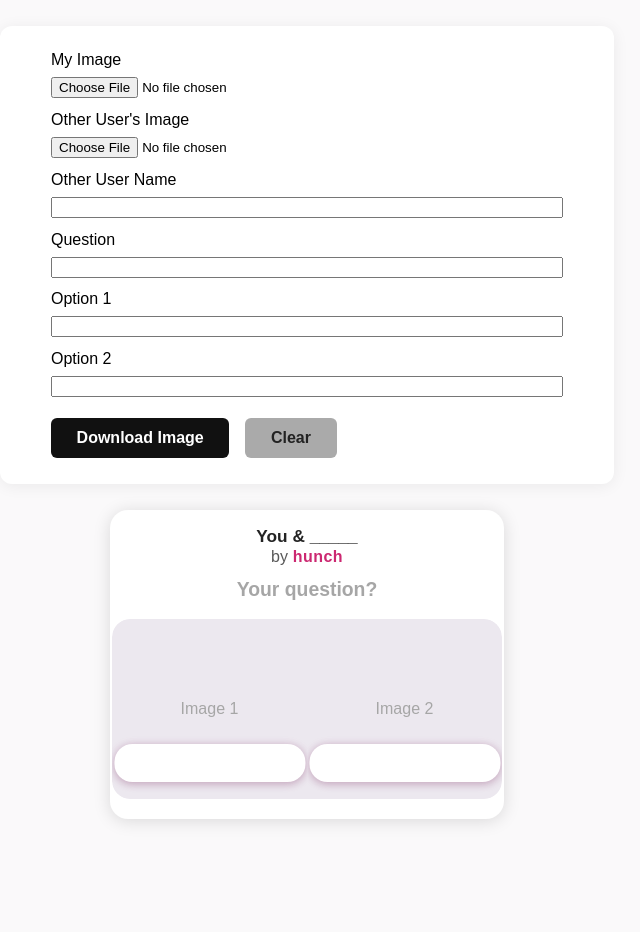
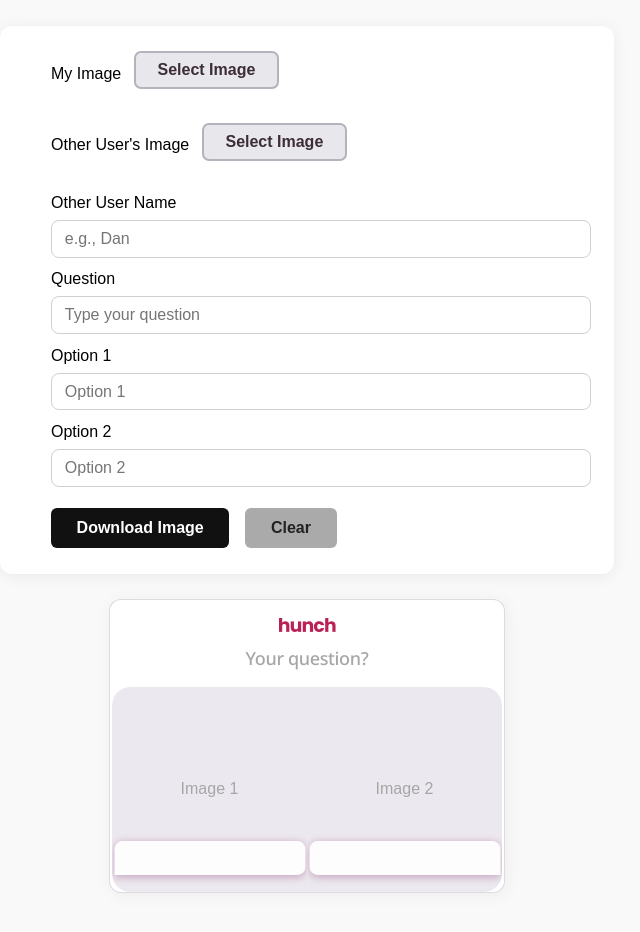
Before and after one commit to nitika-hunch/this-that, a React (Create React App) app: page / in a window 1280 px wide. Shown: the top 932 px of the page, without its empty margins (333-973 px from the left). Before the commit the page ends 870 px from the top, so only its background shows below. Built offline with nearby package versions, Linux system fonts and the light colour scheme.

Commit message:
Fixed issues

```diff
--- a/package.json
+++ b/package.json
@@ -7,9 +7,9 @@
     "build": "react-scripts build"
   },
   "dependencies": {
+    "html2canvas": "^1.4.1",
     "react": "^18.0.0",
     "react-dom": "^18.0.0",
-    "html2canvas": "^1.4.1",
     "react-scripts": "^5.0.1"
   },
   "browserslist": {
--- a/public/index.html
+++ b/public/index.html
@@ -2,8 +2,11 @@
 <html lang="en">
   <head>
     <meta charset="utf-8" />
+    <meta name="viewport" content="width=device-width, initial-scale=1" />
     <title>This-That Carousel</title>
-    <meta name="viewport" content="width=device-width, initial-scale=1" />
+    <link rel="preconnect" href="https://fonts.googleapis.com">
+    <link rel="preconnect" href="https://fonts.gstatic.com" crossorigin>
+    <link href="https://fonts.googleapis.com/css2?family=Noto+Sans:wght@500;600;700&display=swap" rel="stylesheet">
   </head>
   <body>
     <noscript>You need to enable JavaScript to run this app.</noscript>
--- a/src/App.css
+++ b/src/App.css
@@ -51,14 +51,22 @@ body, html, #root, .app-root {
 }
 
 /* CARD PREVIEW */
+.brand-hunch-logo {
+  display: block;
+  margin: 0 auto;
+  height: 14px; /* requested */
+  width: auto;
+}
 .mock-card {
   background: #fff;
-  border-radius: 18px;
-  box-shadow: 0 2px 17px #0002;
+  border-radius: 12px;
+  border: 0.5px solid rgba(26, 26, 26, 0.15);
+  box-shadow: 2px 2px 18px 0 rgba(0, 0, 0, 0.05);
   width: 92vw;
   max-width: 440px;
+  aspect-ratio: 7 / 5; /* ensure 7:5 ratio for download matching */
   margin-bottom: 2vw;
-  padding: 0.8em 0.1em 1.2em 0.1em;
+  padding: 0.8em 0.1em 0 0.1em; /* remove bottom padding */
   display: flex;
   flex-direction: column;
   align-items: center;
@@ -70,6 +78,17 @@ body, html, #root, .app-root {
   margin-top: 0.3em;
   text-align: center;
 }
+.mock-head-group {
+  display: inline-block; /* shrink-to-fit so byline can align to title width */
+  text-align: left;
+}
+.mock-head-group .mock-title {
+  text-align: center;
+}
+.mock-head-group .mock-byhunch {
+  width: 100%;
+  text-align: right; /* align to end of title */
+}
 .mock-title {
   font-family: 'Montserrat', Arial, sans-serif;
   font-weight: 800;
@@ -79,33 +98,35 @@ body, html, #root, .app-root {
   line-height: 1.14;
 }
 .mock-byhunch {
-  font-size: 1em;
-  color: #595959;
+  font-size: 0.85em; /* smaller, subtle */
+  color: #6a6a6a;
   font-family: 'Montserrat', Arial, sans-serif;
   font-weight: 500;
   letter-spacing: 0.01em;
   margin-bottom: 0.36em;
 }
 .mock-byhunch span {
-  color: #cc2871;
-  font-weight: 700;
-  letter-spacing: 0.03em;
+  color: #cc2871; /* hunch pink */
+  font-weight: 600; /* lighter weight */
+  letter-spacing: 0.02em;
 }
 .mock-question {
   width: 100%;
   text-align: center;
-  font-size: 1.21em;
-  font-family: 'Montserrat', Arial, sans-serif;
-  font-weight: 600;
+  font-family: "Noto Sans", -apple-system, BlinkMacSystemFont, "Segoe UI", Roboto, Helvetica, Arial, sans-serif;
+  font-size: 18px;
+  font-style: normal;
+  font-weight: 500;
+  line-height: 24px; /* 133.333% */
+  letter-spacing: -0.36px;
   color: #242424;
-  margin-top: 0.3em;
+  margin-top: 0.8em;
   margin-bottom: 0.96em;
 }
 .mock-img-row {
   width: 100%;
-  height: 42vw;
+  flex: 1 1 auto; /* grow to fill remaining space in 7:5 card */
   min-height: 135px;
-  max-height: 220px;
   display: flex;
   flex-direction: row;
   gap: 0;
@@ -158,45 +179,51 @@ body, html, #root, .app-root {
   background: #fff;
   border-radius: 18px;
   box-shadow: 0 2px 9px #0002, 0 1.6px 9px #c1469647;
-  font-size: 0.98em;
-  font-family: 'Montserrat', Arial, sans-serif;
-  font-weight: bold;
-  padding: 0.7em 1.2em;
-  min-height: 2.45em;
+  text-align: center;
+  /* Requested typography */
+  font-family: "Noto Sans", -apple-system, BlinkMacSystemFont, "Segoe UI", Roboto, Helvetica, Arial, sans-serif;
+  font-size: 16px;
+  font-style: normal;
+  font-weight: 600;
+  line-height: 22px; /* 137.5% */
+  letter-spacing: -0.32px;
+  leading-trim: both;
+  text-edge: cap;
+  padding: 0.6em 1.1em;
+  min-height: 2.1em;
   display: flex;
-  flex-direction: column;
+  flex-direction: row;
   justify-content: center;
   align-items: center;
-  text-align: center;
   z-index: 2;
   box-sizing: border-box;
-  line-height: 1.07;
   margin: 0;
   word-break: break-word;
   white-space: normal;
 }
 .opt-pink, .opt-main-line {
   color: #ba0865;
-  font-weight: 900;
-  font-size: 0.99em;
-  letter-spacing: 0;
-  display: block;
-  line-height: 1.07;
+  font-weight: inherit; /* use 600 */
+  font-size: inherit;
+  letter-spacing: inherit;
+  display: inline;
+  line-height: inherit;
   margin: 0;
 }
 .opt-black, .opt-second-line {
   color: #222;
-  font-weight: 900;
-  font-size: 0.99em;
-  letter-spacing: 0.01em;
-  display: block;
-  margin-top: 0.13em;
-  line-height: 1.07;
+  font-weight: inherit; /* use 600 */
+  font-size: inherit;
+  letter-spacing: inherit;
+  display: inline;
+  margin: 0;
+  line-height: inherit;
 }
 @media (max-width: 420px) {
   .img-pill-caption {
     font-size: 0.92em;
     padding: 0.46em 0.6em;
+    min-height: 1.9em;
   }
 }
 @media (min-width: 701px) {
@@ -204,3 +231,79 @@ body, html, #root, .app-root {
   .mock-img-row { height: 180px; min-height: 135px; max-height: 220px; }
   .mock-title { font-size: 1.08em; }
 }
+.img-upload-btn {
+  display: inline-block;
+  background: #e8e8ec;
+  border: 2px solid #b3b3bb;
+  color: #3c2d37;
+  border-radius: 7px;
+  font-size: 1em;
+  font-weight: 600;
+  padding: 0.5em 1.34em;
+  margin-bottom: 0.44em;
+  margin-right: 1em;
+  cursor: pointer;
+  transition: background .15s, box-shadow .15s, color .15s;
+}
+.img-upload-btn:hover, .img-upload-btn:focus {
+  background: #f3c5e9;
+  outline: 3px solid #b70061;
+  box-shadow: 0 0 0 2px #f3c5e9;
+  color: #921253;
+}
+.img-upload-btn:active {
+  background: #ead0ea;
+  color: #b70061;
+}
+.input-group {
+  margin-bottom: 0.85em;
+  display: flex;
+  align-items: center;
+  gap: 0.8em;
+}
+
+/* Mobile/web accessible inputs */
+.form-section input[type="text"] {
+  width: 100%;
+  font-size: 16px; /* avoid iOS zoom */
+  padding: 0.55em 0.8em;
+  border: 1px solid #cfcfd5;
+  border-radius: 8px;
+  outline: none;
+}
+.form-section input[type="text"]:focus {
+  border-color: #b70061;
+  box-shadow: 0 0 0 3px #f0c3df;
+}
+.brand-hunch {
+  text-align: center;
+  font-family: 'Montserrat', Arial, sans-serif;
+  font-weight: 800;
+  color: #cc2871;
+  font-size: 1.3em;
+  letter-spacing: 0.02em;
+}
+.mock-question { margin-top: 0.8em; }
+.mock-img-left .img-pill-caption {
+  border-radius: 8.235px 8.235px 8.235px 0; /* top-left, top-right, bottom-right, bottom-left */
+  background: rgba(255, 255, 255, 0.90);
+  -webkit-backdrop-filter: blur(8.75px);
+  backdrop-filter: blur(8.75px);
+}
+.mock-img-right .img-pill-caption {
+  border-radius: 8.235px 8.235px 0 8.235px; /* top-left, top-right, bottom-right, bottom-left */
+  background: rgba(255, 255, 255, 0.90);
+  -webkit-backdrop-filter: blur(8.75px);
+  backdrop-filter: blur(8.75px);
+}
+
+.mock-question-container {
+  display: flex;
+  padding: 0; /* removed padding for downloadable output */
+  flex-direction: column;
+  justify-content: center;
+  align-items: center;
+  gap: 14px;
+  align-self: stretch;
+  width: 100%;
+}
--- a/src/App.js
+++ b/src/App.js
@@ -10,6 +10,9 @@ export default function App() {
   const [option1, setOption1] = useState('');
   const [option2, setOption2] = useState('');
   const previewRef = useRef();
+  // Refs for accessible file input triggers
+  const myImgInputRef = useRef();
+  const otherImgInputRef = useRef();
 
   const clearAll = () => {
     setMyImg(null);
@@ -18,6 +21,8 @@ export default function App() {
     setQuestion('');
     setOption1('');
     setOption2('');
+    if (myImgInputRef.current) myImgInputRef.current.value = '';
+    if (otherImgInputRef.current) otherImgInputRef.current.value = '';
   };
 
   const handleImg = (e, setImg) => {
@@ -38,10 +43,22 @@ export default function App() {
     let match;
     let key = 0;
     while ((match = regex.exec(text)) !== null) {
-      if (match.index > lastIndex) {
-        parts.push(<span className="opt-black" key={key++}>{text.slice(lastIndex, match.index)}</span>);
+      const preChunk = text.slice(lastIndex, match.index);
+      if (preChunk) {
+        parts.push(<span className="opt-black" key={key++}>{preChunk}</span>);
       }
-      parts.push(<span className="opt-pink" key={key++}>{match[1]}</span>);
+      const nextIndex = regex.lastIndex;
+      const prevChar = preChunk ? preChunk.slice(-1) : '';
+      const nextChar = nextIndex < text.length ? text.charAt(nextIndex) : '';
+      const needsLeadingSpace = prevChar && !/\s|[\-–—(/]/.test(prevChar);
+      const needsTrailingSpace = nextChar && !/\s|[.,!?:;)]/.test(nextChar);
+      const leading = needsLeadingSpace ? ' ' : '';
+      const trailing = needsTrailingSpace ? ' ' : '';
+      parts.push(
+        <span className="opt-pink" key={key++}>
+          {leading}{match[1]}{trailing}
+        </span>
+      );
       lastIndex = regex.lastIndex;
     }
     if (lastIndex < text.length) {
@@ -52,11 +69,42 @@ export default function App() {
 
   const handleDownload = async () => {
     if (!previewRef.current) return;
-    const canvas = await html2canvas(previewRef.current, {backgroundColor: null, useCORS: true, scrollY: -window.scrollY});
-    const url = canvas.toDataURL('image/png');
+
+    const rect = previewRef.current.getBoundingClientRect();
+    const captureScale = 2; // crisper capture for high-res output
+    const baseCanvas = await html2canvas(previewRef.current, {
+      backgroundColor: '#ffffff',
+      useCORS: true,
+      scrollY: -window.scrollY,
+      scale: captureScale,
+      width: Math.round(rect.width),
+      height: Math.round(rect.height),
+      windowWidth: window.innerWidth,
+      windowHeight: window.innerHeight
+    });
+
+    // Target 7:5 at high resolution - since card is already 7:5, direct scale
+    const targetWidth = 1400; // 7x
+    const targetHeight = 1000; // 5x
+    const out = document.createElement('canvas');
+    out.width = targetWidth;
+    out.height = targetHeight;
+    const ctx = out.getContext('2d');
+    ctx.imageSmoothingEnabled = true;
+    ctx.imageSmoothingQuality = 'high';
+
+    // Fill background (white)
+    ctx.fillStyle = '#ffffff';
+    ctx.fillRect(0, 0, targetWidth, targetHeight);
+
+    // Since source card is already 7:5 (same as target), scale proportionally to fill
+    // Both have same aspect ratio, so uniform scaling will fill perfectly
+    ctx.drawImage(baseCanvas, 0, 0, baseCanvas.width, baseCanvas.height, 0, 0, targetWidth, targetHeight);
+
+    const url = out.toDataURL('image/png');
     const link = document.createElement('a');
     link.href = url;
-    link.download = `you-and-${otherName}.png`;
+    link.download = 'hunch-card.png';
     document.body.appendChild(link);
     link.click();
     document.body.removeChild(link);
@@ -67,12 +115,59 @@ export default function App() {
   return (
     <div className="app-root">
       <div className="form-section">
-        <label>My Image <input type="file" accept="image/*" onChange={e => handleImg(e, setMyImg)} /></label>
-        <label>Other User's Image <input type="file" accept="image/*" onChange={e => handleImg(e, setOtherImg)} /></label>
-        <label>Other User Name <input type="text" value={otherName} onChange={e => setOtherName(e.target.value)} /></label>
-        <label>Question <input type="text" value={question} onChange={e => setQuestion(e.target.value)} /></label>
-        <label>Option 1 <input type="text" value={option1} onChange={e => setOption1(e.target.value)} /></label>
-        <label>Option 2 <input type="text" value={option2} onChange={e => setOption2(e.target.value)} /></label>
+        <div className="input-group">
+          <label htmlFor="myImgInput">My Image</label>
+          <input
+            type="file"
+            accept="image/*"
+            style={{ display: 'none' }}
+            id="myImgInput"
+            ref={myImgInputRef}
+            onChange={e => handleImg(e, setMyImg)}
+            aria-label="Select your image"
+          />
+          <button
+            type="button"
+            className="img-upload-btn"
+            onClick={() => myImgInputRef.current && myImgInputRef.current.click()}
+            aria-label="Select your image"
+          >
+            Select Image
+          </button>
+        </div>
+        <div className="input-group">
+          <label htmlFor="otherImgInput">Other User's Image</label>
+          <input
+            type="file"
+            accept="image/*"
+            style={{ display: 'none' }}
+            id="otherImgInput"
+            ref={otherImgInputRef}
+            onChange={e => handleImg(e, setOtherImg)}
+            aria-label="Select other user's image"
+          />
+          <button
+            type="button"
+            className="img-upload-btn"
+            onClick={() => otherImgInputRef.current && otherImgInputRef.current.click()}
+            aria-label="Select other user's image"
+          >
+            Select Image
+          </button>
+        </div>
+
+        <label htmlFor="othernameinput">Other User Name
+          <input id="othernameinput" type="text" value={otherName} onChange={e => setOtherName(e.target.value)} autoComplete="name" inputMode="text" placeholder="e.g., Dan" />
+        </label>
+        <label htmlFor="questioninput">Question
+          <input id="questioninput" type="text" value={question} onChange={e => setQuestion(e.target.value)} autoComplete="off" inputMode="text" placeholder="Type your question" />
+        </label>
+        <label htmlFor="option1input">Option 1
+          <input id="option1input" type="text" value={option1} onChange={e => setOption1(e.target.value)} autoComplete="off" inputMode="text" placeholder="Option 1" />
+        </label>
+        <label htmlFor="option2input">Option 2
+          <input id="option2input" type="text" value={option2} onChange={e => setOption2(e.target.value)} autoComplete="off" inputMode="text" placeholder="Option 2" />
+        </label>
         <div className="form-buttons">
           <button onClick={readyToDownload ? handleDownload : undefined} disabled={!readyToDownload}>Download Image</button>
           <button type="button" className="clear" onClick={clearAll}>Clear</button>
@@ -81,11 +176,12 @@ export default function App() {
       <div className="preview-section">
         <div className="mock-card" ref={previewRef}>
           <div className="mock-header">
-            <div className="mock-title">You &amp; {otherName || '_____'}</div>
-            <div className="mock-byhunch">by <span>hunch</span></div>
+            <img src={process.env.PUBLIC_URL + '/hunch-logo.png'} alt="hunch" className="brand-hunch-logo" />
           </div>
-          <div className="mock-question">
-            {question || <span style={{opacity:0.4}}>Your question?</span>}
+          <div className="mock-question-container">
+            <div className="mock-question">
+              {question || <span style={{opacity:0.4}}>Your question?</span>}
+            </div>
           </div>
           <div className="mock-img-row">
             <div className="mock-img-left">
```
Also changed, not shown: public/hunch-logo.png (added), 1 other file (tests, documents, lock files or other folders).
